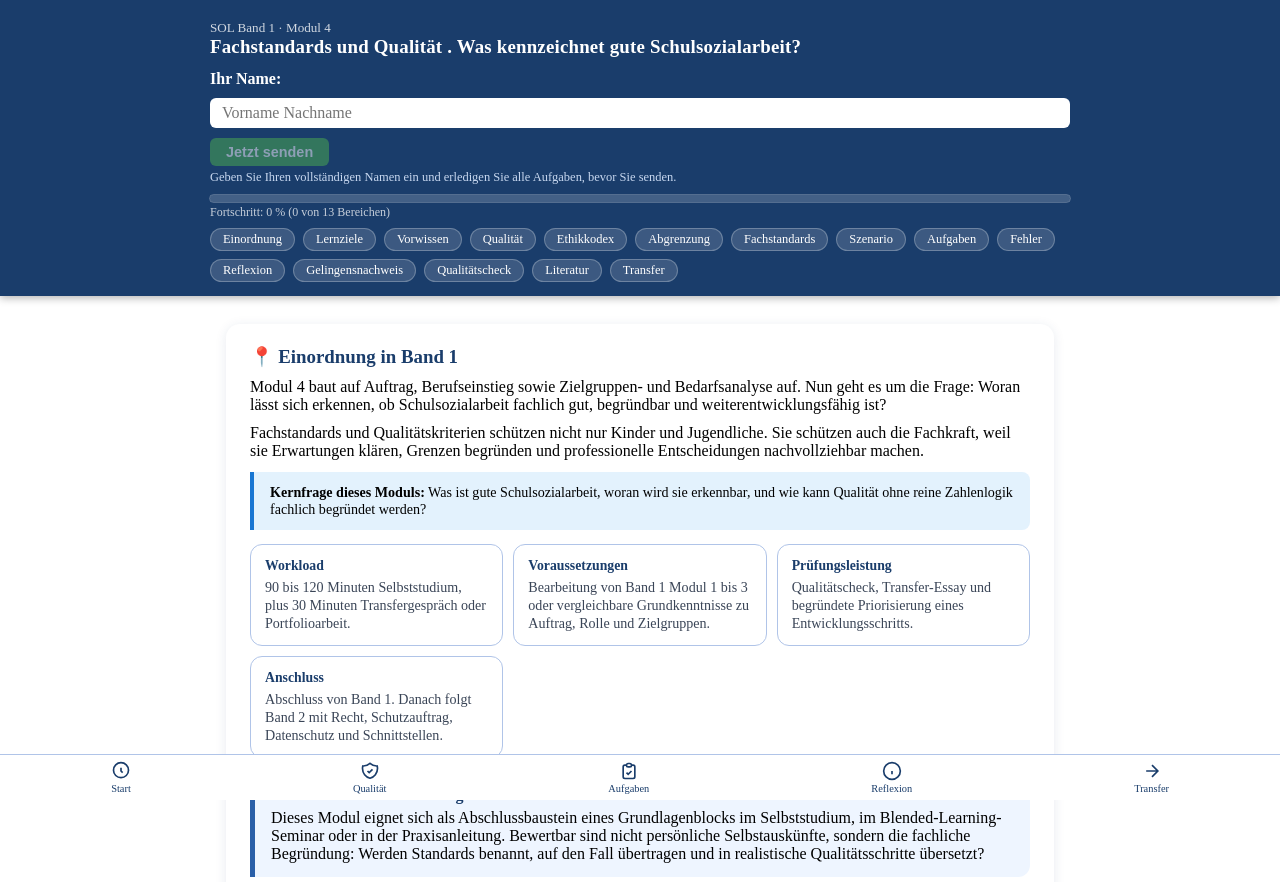
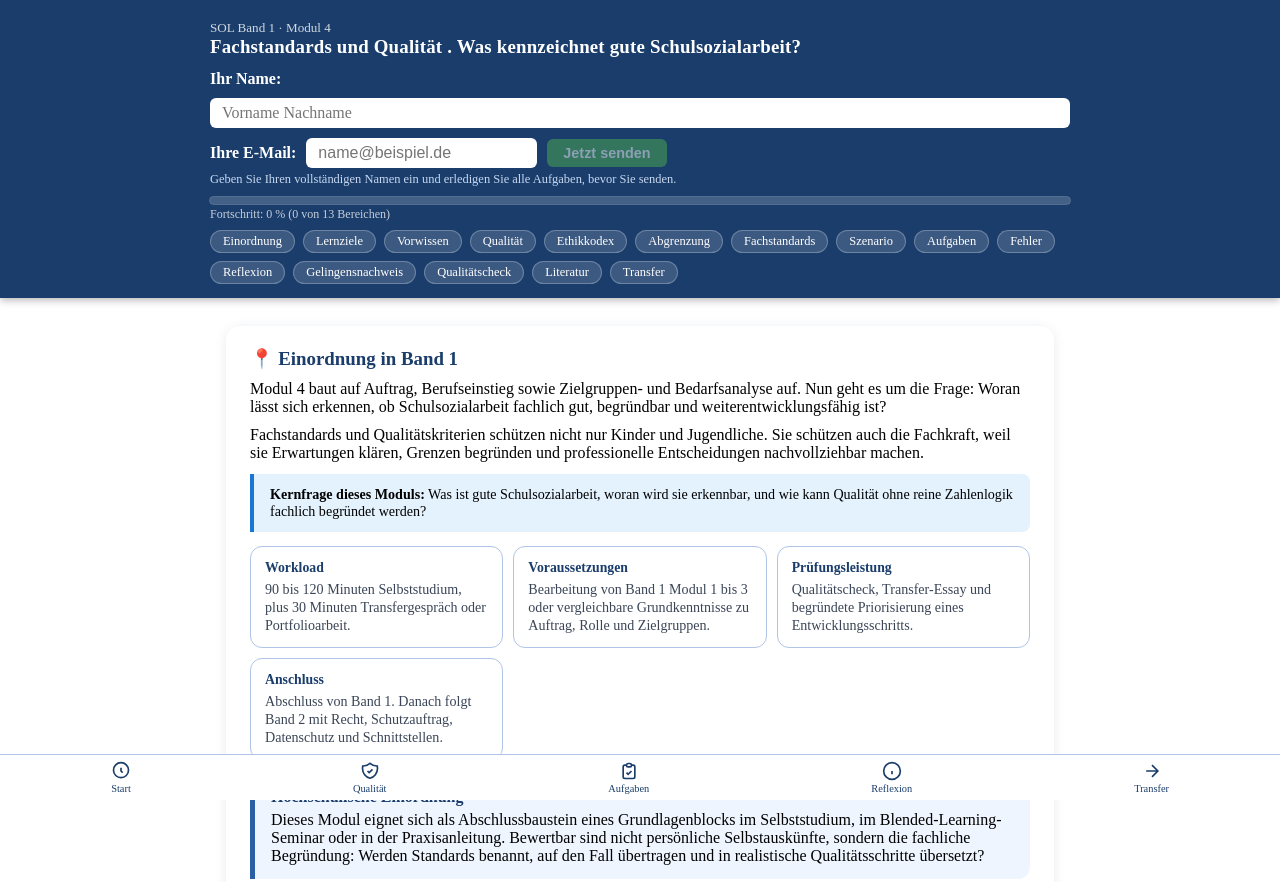
Before and after one commit to edmundbruns/modul4, a plain HTML site: page index.html in a window 1280 px wide. Shown: the top 882 px of the page. Drawn offline with Linux system fonts and the light colour scheme.

Commit message:
Modul 4: E-Mail-Pflichtfeld hinzugefügt

```diff
--- a/index.html
+++ b/index.html
@@ -256,7 +256,7 @@ nav.mobile-nav a svg{width:20px;height:20px}
       <input id="teilnehmer-name" type="text" placeholder="Vorname Nachname"
         style="padding:6px 12px;border-radius:6px;border:none;font-size:1rem;min-width:200px;background:#fff;color:#1a2340"
         oninput="updateHeaderSendBtn()">
-      <button id="header-send-btn" onclick="sendToSheets()" disabled
+      <label for="teilnehmer-email" style="font-weight:600;color:#fff">Ihre E-Mail:</label><input id="teilnehmer-email" type="email" placeholder="name@beispiel.de" style="padding:6px 12px;border-radius:6px;border:none;font-size:1rem;min-width:200px;background:#fff;color:#1a2340" oninput="updateHeaderSendBtn()"><button id="header-send-btn" onclick="sendToSheets()" disabled
         style="padding:6px 16px;border-radius:6px;border:none;background:#4caf50;color:#fff;font-size:.9rem;font-weight:700;cursor:not-allowed;opacity:.5;transition:opacity .2s">
         Jetzt senden</button>
       <span id="header-send-status" style="font-size:.8rem;color:#c8e6c9;margin-left:4px"></span>
@@ -1376,5 +1376,5 @@ document.addEventListener('DOMContentLoaded', ()=>{
   document.querySelectorAll('#sort-list .sort-item').forEach(item=>item.addEventListener('click',()=>clickSortItem(item)));
 });
 </script>
-</body>
+<script>(function(){var _ou=window.updateHeaderSendBtn,_os=window.sendToSheets;function ge(){var el=document.getElementById('teilnehmer-email');return el?el.value.trim():'';}function eo(e){return e.length>3&&e.includes('@')&&e.includes('.');}window.updateHeaderSendBtn=function(){_ou();if(!eo(ge())){['header-send-btn','send-btn','send-btn-2'].forEach(function(id){var b=document.getElementById(id);if(b)b.disabled=true;});}};['collectDataM1','collectDataM2','collectDataM3','collectDataM4'].forEach(function(fn){if(!window[fn])return;var orig=window[fn];window[fn]=function(){var d=orig();d.email=ge();return d;};});window.sendToSheets=function(){var e=ge();if(!eo(e)){if(window.setStatus)setStatus('Bitte zuerst eine gültige E-Mail-Adresse eingeben.',false);return;}_os();};})();</script></body>
 </html>
```
